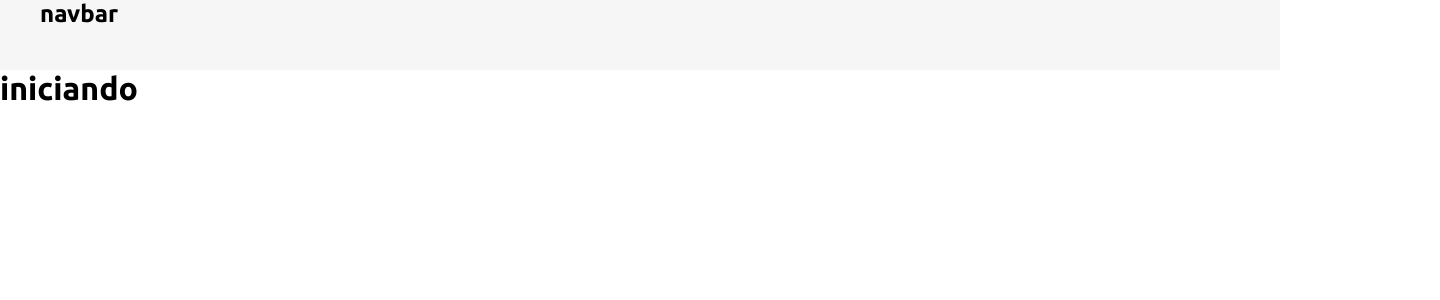
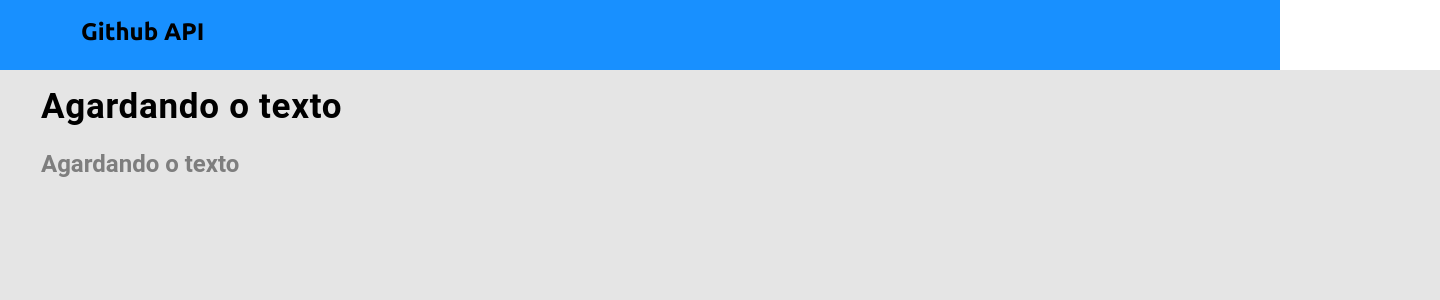
Before and after one commit to mpk0762/GitHub_Api-, a React (Create React App) app in the folder frontend/: page / in a window 1280 px wide. Shown: the top 300 px of the page, 1440 px wide, since content can reach past the window. Built offline with nearby package versions, Linux system fonts and the light colour scheme.

Commit message:
home, navbar, assets

```diff
--- a/frontend/src/App.css
+++ b/frontend/src/App.css
@@ -1,8 +1,14 @@
 @import url("https://fonts.googleapis.com/css2?family=Ubuntu:wght@400;700&display=swap");
 
- *{
+* {
   margin: 0;
   padding: 0;
   box-sizing: border-box;
   font-family: "Ubuntu", sans-serif;
 }
+
+a,
+a:hover {
+  text-decoration: none;
+  color: unset;
+}
--- a/frontend/src/App.tsx
+++ b/frontend/src/App.tsx
@@ -1,14 +1,12 @@
-import React from "react";
+import "./App.css";
 
-import "./App.css";
-import Navbar from "./components/Navbar";
+import Routes from "./Routes";
 
 function App() {
   return (
-    <>
-      <Navbar />
-      <h1>iniciando</h1>
-    </>
+
+      <Routes/>
+
   );
 }
 
--- /dev/null
+++ b/frontend/src/Routes.tsx
@@ -0,0 +1,16 @@
+import { BrowserRouter, Routes, Route } from "react-router-dom";
+import Navbar from "./components/Navbar";
+import Home from "./pages/home";
+
+const routes = () => (
+
+  <BrowserRouter>
+    <Navbar />
+    <Routes>
+      <Route path="/" element={<Home />} />
+    </Routes>
+  </BrowserRouter>
+);
+
+
+export default routes;
--- a/frontend/src/components/Navbar/index.tsx
+++ b/frontend/src/components/Navbar/index.tsx
@@ -3,11 +3,12 @@ import "./styles.css";
 
 const Navbar = () => {
   return (
-    <nav className="navbar main-nav">
-     <h1>navbar</h1>
+    <nav>
+      <div className="nav-main">
+        <h1 className="nav-name">Github API</h1>
 
+      </div>
     </nav>
-
   );
 };
 export default Navbar;
--- a/frontend/src/components/Navbar/styles.css
+++ b/frontend/src/components/Navbar/styles.css
@@ -1,5 +1,17 @@
-.main-nav {
+.nav-main {
   padding-left: 40px;
   min-height: 70px;
-  background-color: #f6f6f6;
+  background-color: #1890ff;
 }
+.nav-logo-text {
+  color: #fff;
+}
+.nav-name {
+  padding-left: 41px;
+padding-top: 18px;
+  height: 32px;
+  width: 248px;
+  left: 41px;
+  top: 15px;
+  border-radius: nullpx;
+}
--- /dev/null
+++ b/frontend/src/pages/home/index.tsx
@@ -0,0 +1,15 @@
+import "./styles.css";
+
+const Home = () => {
+  return (
+    <div className="div-home-container">
+      <div>
+        <h1 className="title-page ">Agardando o texto</h1>
+      </div>
+      <div>
+        <h2 className="caption-page ">Agardando o texto</h2>
+      </div>
+    </div>
+  );
+};
+export default Home;
--- /dev/null
+++ b/frontend/src/pages/home/styles.css
@@ -0,0 +1,65 @@
+.div-home-container {
+  background: #e5e5e5;
+}
+.div-home-container {
+  height: 900px;
+  width: 1440px;
+  left: -2967px;
+  top: -449px;
+  border-radius: 0px;
+}
+.title-page {
+  padding-top: 10px;
+  padding-left: 41px;
+  height: 64px;
+  width: 423px;
+  left: 41px;
+  top: 89px;
+  border-radius: nullpx;
+
+  font-family: "Roboto";
+  font-style: normal;
+
+  font-size: 35px;
+  line-height: 64px;
+
+  /* identical to box height, or 133% */
+  display: flex;
+  align-items: center;
+  letter-spacing: 0.02em;
+
+  color: #000000;
+}
+.caption-page {
+  padding-top: 10px;
+  padding-left: 41px;
+  height: 40px;
+  width: 423px;
+  left: 41px;
+  top: 153px;
+  border-radius: nullpx;
+
+  font-family: "Roboto";
+  font-style: normal;
+  font-weight: 700;
+  font-size: 24px;
+  line-height: 40px;
+  color: #7e7e7e;
+}
+.h1 {
+  position: absolute;
+  width: 423px;
+  height: 40px;
+  left: 41px;
+  top: 153px;
+
+  font-family: "Roboto";
+  font-style: normal;
+  font-weight: 700;
+  font-size: 24px;
+  line-height: 40px;
+
+  /* identical to box height, or 167% */
+  display: flex;
+  align-items: center;
+}
--- a/frontend/tsconfig.json
+++ b/frontend/tsconfig.json
@@ -1,5 +1,6 @@
 {
   "compilerOptions": {
+    "baseUrl": "./src",
     "target": "es5",
     "lib": [
       "dom",
```
Also changed, not shown: frontend/package.json (+6 -4 lines), frontend/src/index.tsx (line endings or trailing spaces), 1 other file (tests, documents, lock files or other folders).
